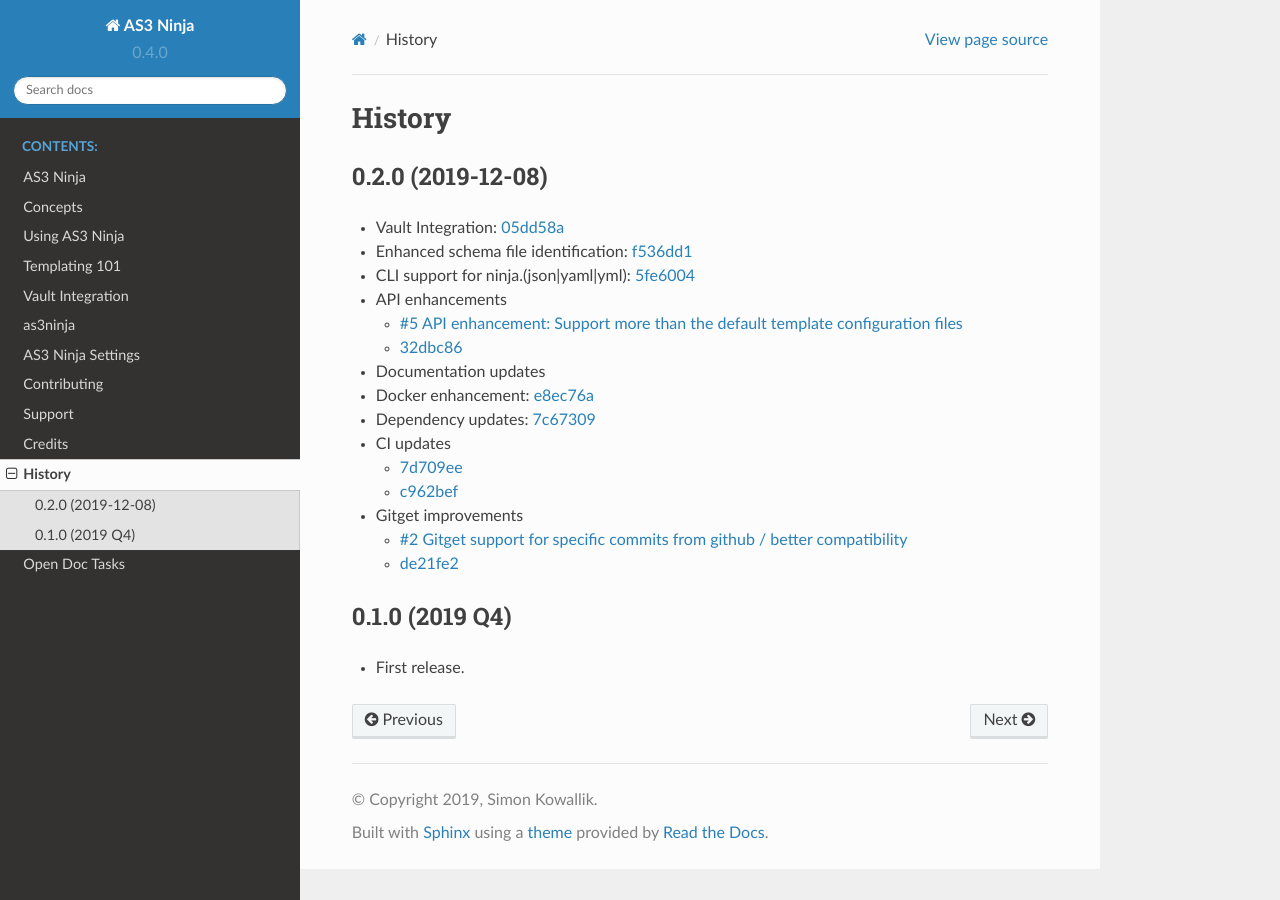
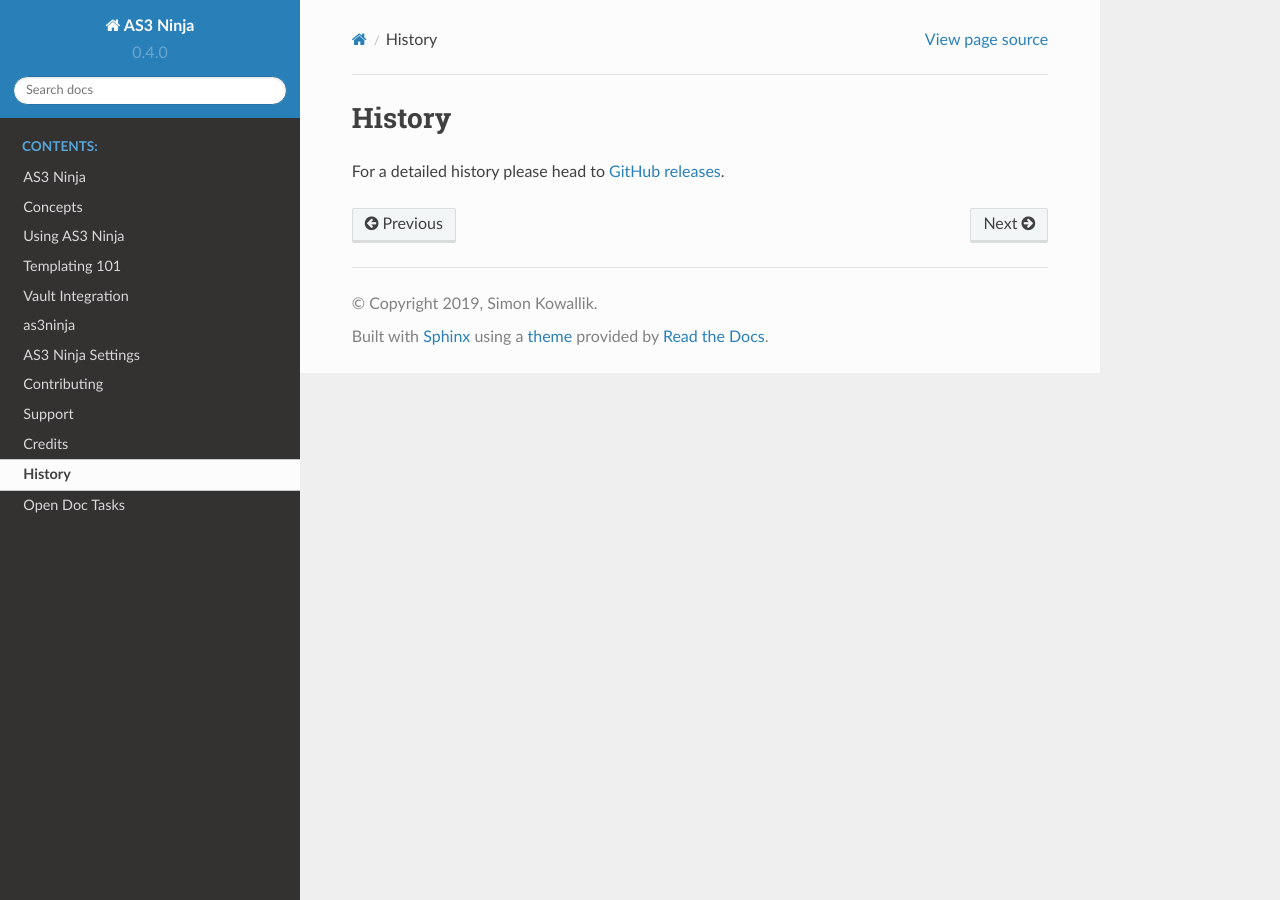
Before and after one commit to simonkowallik/as3ninja, a Sphinx documentation site: the page built from docs/history.rst, in a window 1280 px wide. Built offline with Sphinx 7.4.7 and the Read the Docs theme 2.0.0, drawn with Linux system fonts in a browser that asks for light colours.

Commit message:
Documentation fixes (formatting, history)

```diff
--- a/docs/history.rst
+++ b/docs/history.rst
@@ -2,41 +2,4 @@
 History
 =======
 
-0.2.0 (2019-12-08)
-------------------
-
-* Vault Integration: `05dd58a <https://github.com/simonkowallik/as3ninja/commit/05dd58a>`_
-
-* Enhanced schema file identification: `f536dd1 <https://github.com/simonkowallik/as3ninja/commit/f536dd1>`_
-
-* CLI support for ninja.(json|yaml|yml): `5fe6004 <https://github.com/simonkowallik/as3ninja/commit/5fe6004>`_
-
-* API enhancements
-
-  * `#5 API enhancement: Support more than the default template configuration files <https://github.com/simonkowallik/as3ninja/issues/5>`_
-
-  * `32dbc86 <https://github.com/simonkowallik/as3ninja/commit/32dbc86>`_
-
-* Documentation updates
-
-* Docker enhancement: `e8ec76a <https://github.com/simonkowallik/as3ninja/commit/e8ec76a>`_
-
-* Dependency updates: `7c67309 <https://github.com/simonkowallik/as3ninja/commit/7c67309>`_
-
-* CI updates
-
-  * `7d709ee <https://github.com/simonkowallik/as3ninja/commit/7d709ee>`_
-
-  * `c962bef <https://github.com/simonkowallik/as3ninja/commit/c962bef>`_
-
-* Gitget improvements
-
-  * `#2 Gitget support for specific commits from github / better compatibility <https://github.com/simonkowallik/as3ninja/issues/2>`_
-
-  * `de21fe2 <https://github.com/simonkowallik/as3ninja/commit/de21fe2>`_
-
-
-0.1.0 (2019 Q4)
----------------
-
-* First release.
+For a detailed history please head to `GitHub releases <https://github.com/simonkowallik/as3ninja/releases>`_.
--- a/docs/templating.rst
+++ b/docs/templating.rst
@@ -342,6 +342,7 @@ Suppose we have the below tree structure and three Template Configuration files.
 
 .. code-block:: shell
     :linenos:
+
     ./configs
     ├── one.yaml
     ├── second
```
Also changed, not shown: docs/contributing.rst (+23 -5 lines).
